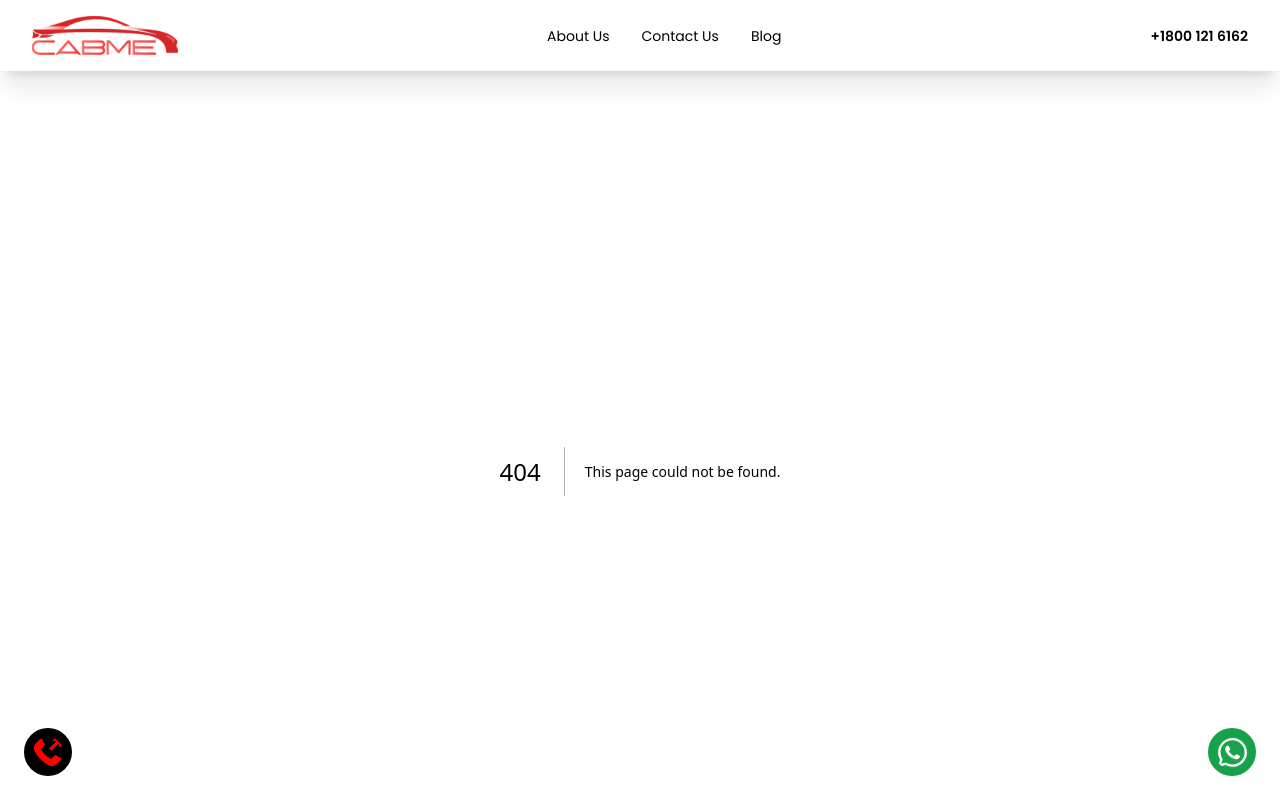
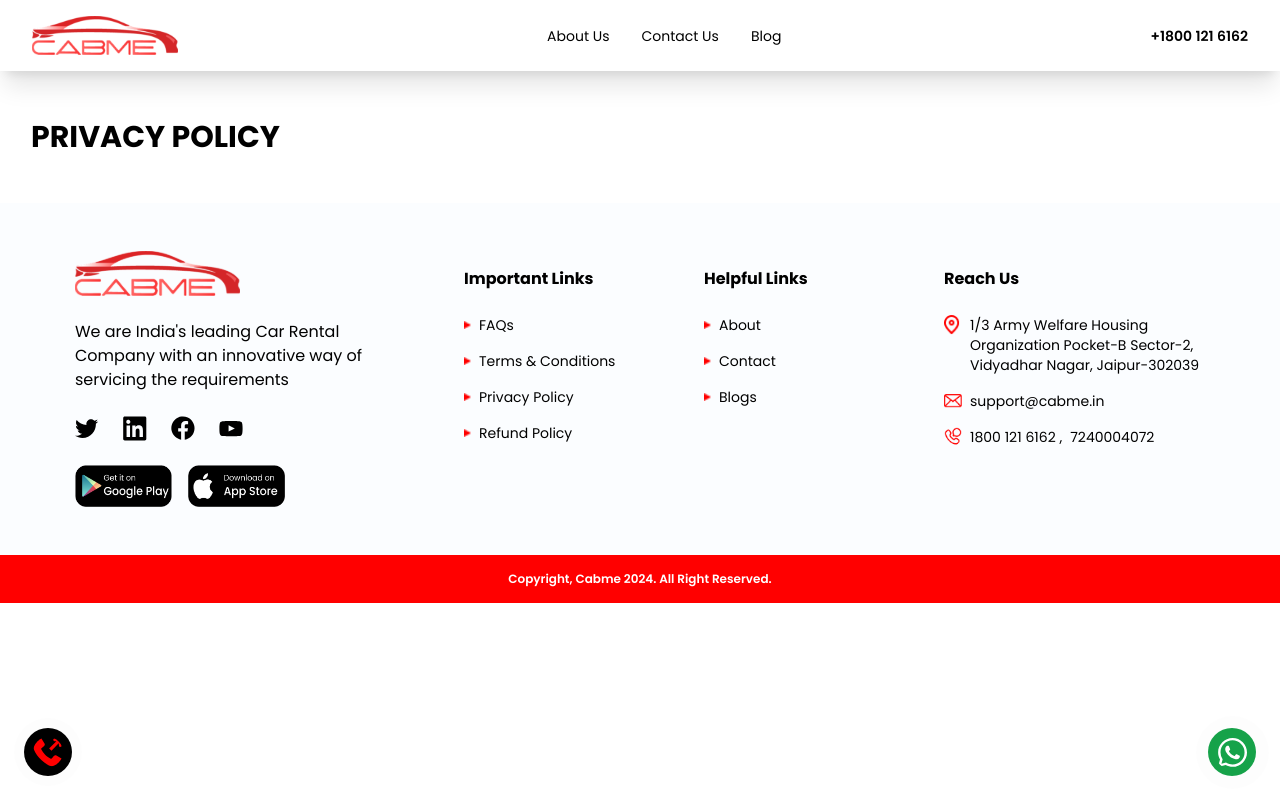
Before and after one commit to CabMe-Epic/cabme-website, a Next.js app: page /privacy-policy in a window 1280 px wide. Before the commit this address had no page. Shown: the top 800 px of the page. Built offline with nearby package versions, Linux system fonts and the light colour scheme.

Commit message:
pull req

```diff
--- /dev/null
+++ b/src/app/(pages)/privacy-policy/page.tsx
@@ -0,0 +1,8 @@
+const PrivacyPolicy = () =>{
+    return(
+        <div className="max-w-[1250px] m-auto px-4 py-12">
+            <h1 className="font-bold text-3xl">PRIVACY POLICY</h1>
+        </div>
+    )
+}
+export default PrivacyPolicy
--- a/src/app/components/banner-slider/banner-slider.tsx
+++ b/src/app/components/banner-slider/banner-slider.tsx
@@ -17,24 +17,8 @@ import "swiper/css/scrollbar";
 
 import { useEffect, useState } from "react";
 const BannerSlider = () => {
-  const [isMobile, setIsMobile] = useState(false);
-  const [isTab, setIsTab] = useState(false);
 
-  useEffect(() => {
-    const handleResize = () => {
-      setIsTab(window.innerWidth < 1250);
-      setIsMobile(window.innerWidth < 800);
-    };
 
-    handleResize();
-
-    window.addEventListener("resize", handleResize);
-
-    // Cleanup
-    return () => {
-      window.removeEventListener("resize", handleResize);
-    };
-  }, []);
   return (
     <div className="banner-slider">
       <Swiper
--- a/src/app/components/layout/footer/footer.tsx
+++ b/src/app/components/layout/footer/footer.tsx
@@ -232,7 +232,7 @@ const footerCollection = [
         link: "Privacy Policy",
       },
       {
-        link: "Privacy Policy",
+        link: "Refund Policy",
       },
     ],
   },
--- a/src/app/page.tsx
+++ b/src/app/page.tsx
@@ -311,7 +311,6 @@ export default function Home() {
     <>
       <div
         className=" rounded-2xl sm:py-0 sm:mx-20 sm:mt-4 mt-2 mx-2 rounded-xl overflow-hidden"
-        style={{ backgroundSize: "100% 100%" }}
         ref={topFleetForm}
       >
         <BannerSlider />
```
